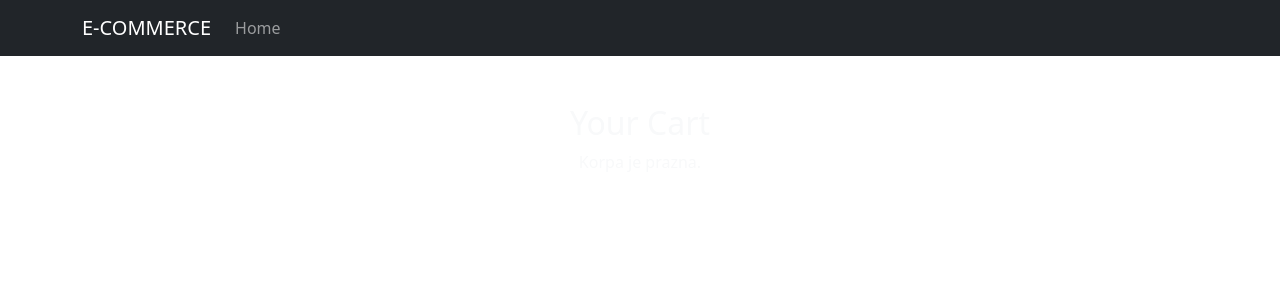
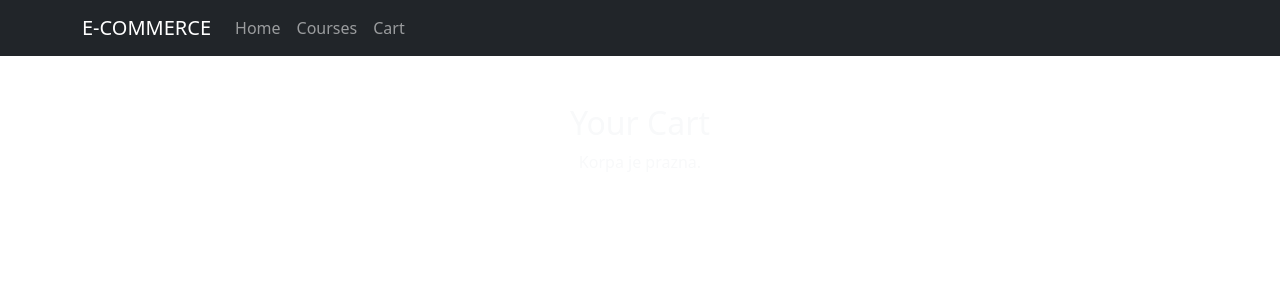
Before and after one commit to perisicm/Ecommerce-mini-sistem, a Flask app: page /cart in a window 1280 px wide. Shown: the top 300 px of the page. Run offline with Flask 3, Linux system fonts and the light colour scheme.

Commit message:
Azuriran navbar

```diff
--- a/market/templates/base.html
+++ b/market/templates/base.html
@@ -16,6 +16,12 @@
                 <li class="nav-item">
                     <a class="nav-link" href="{{ url_for('home_page') }}">Home</a>
                 </li>
+                <li class="nav-item">
+                    <a class="nav-link" href="{{ url_for('courses_page') }}">Courses</a>
+                </li>
+                <li class="nav-item">
+                    <a class="nav-link" href="{{ url_for('cart_page') }}">Cart</a>
+                </li>
             </ul>
         </div>
     </div>
```
